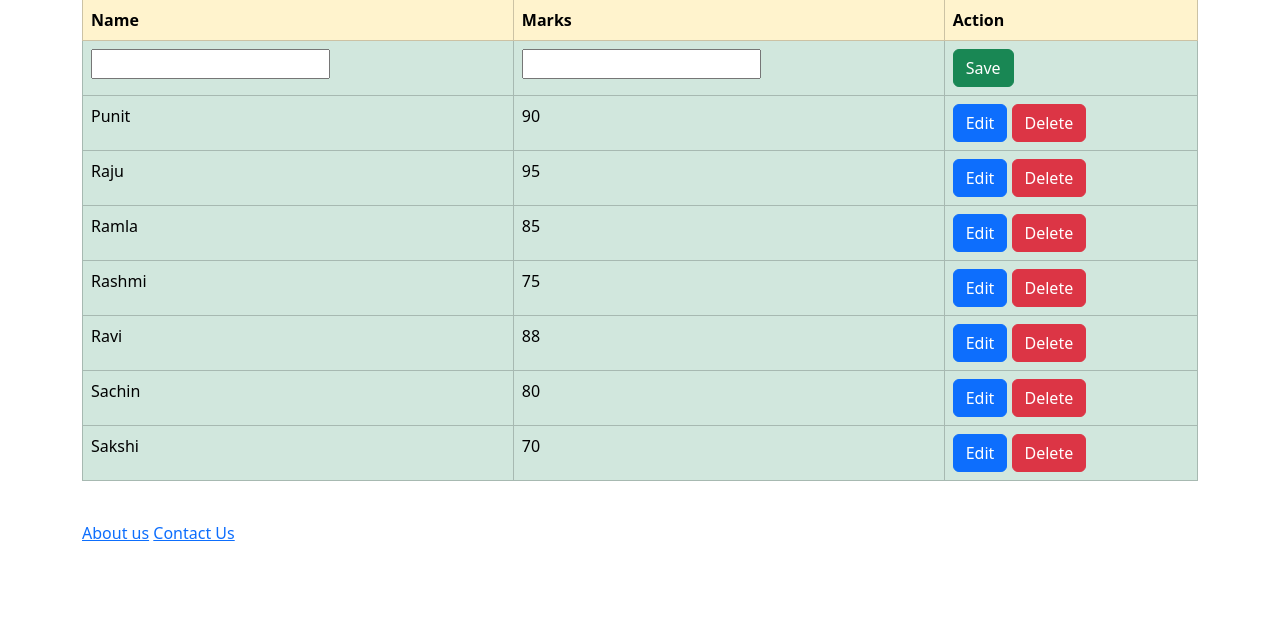
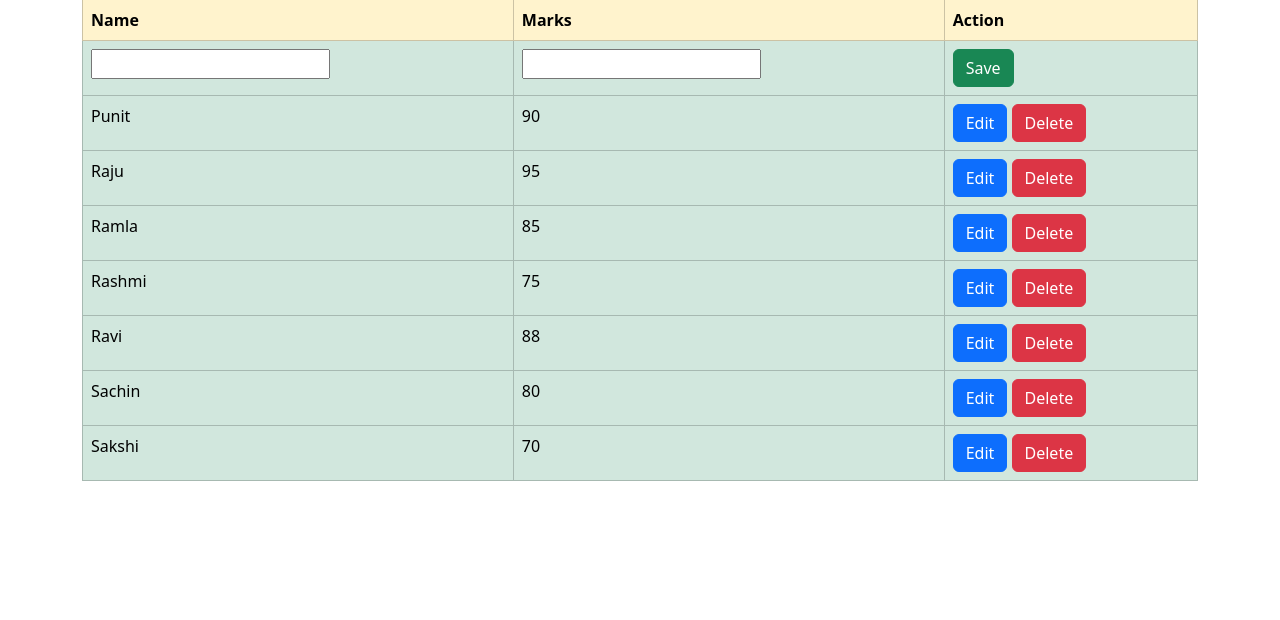
Before and after one commit to punit10/django_student_app, a Django app: page / in a window 1280 px wide. Shown: the part 97-717 px from the top of the page. Run offline with Django 5.2, Linux system fonts and the light colour scheme; data comes from the database, SQL or seed files in the repository; both versions use the stored data as it was after the commit.

Commit message:
Cleanup the code

```diff
--- a/score/templates/index.html
+++ b/score/templates/index.html
@@ -35,6 +35,4 @@
 </form>
 <br>
 <!-- \urls template tagging name=about and contact_tag -->
-<a href="{% url 'about' %} ">About us</a>
-<a href="{% url 'contact_tag' %}">Contact Us </a>
 {% endblock %}
```
Also changed, not shown: db.sqlite3.
